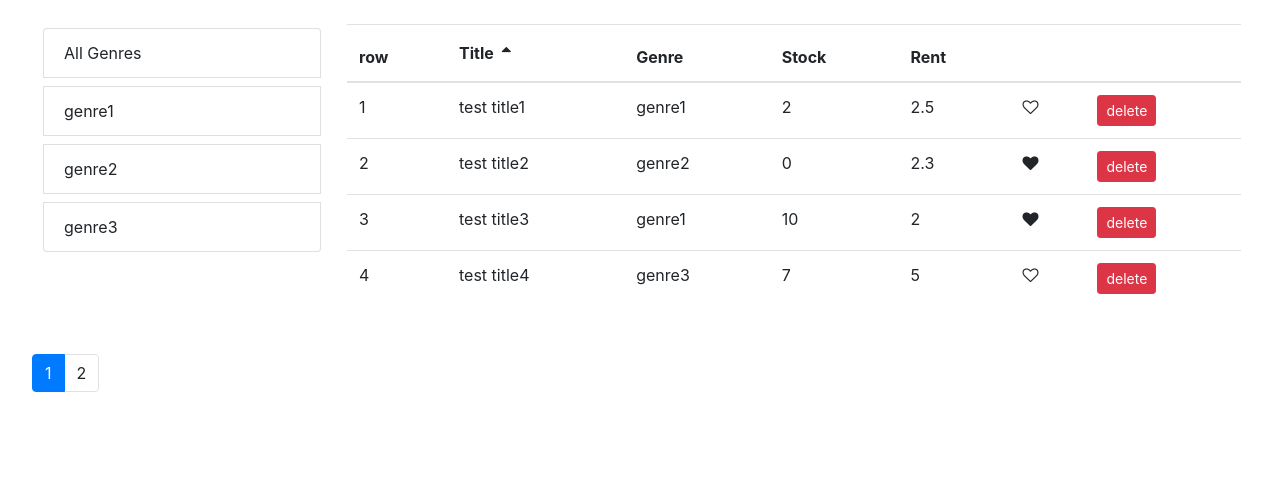
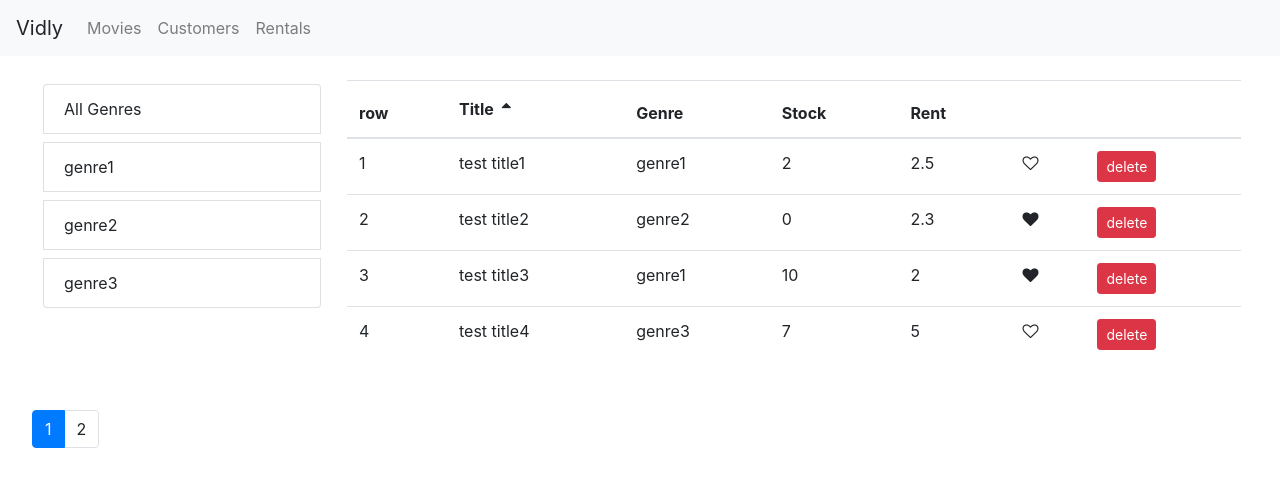
Before and after one commit to smzerehpoush/react-app, a React (Create React App) app: page / in a window 1280 px wide. Shown: the top 486 px of the page. Built offline with nearby package versions, Linux system fonts and the light colour scheme.

Commit message:
adding navbar to vidly and ...

```diff
--- /dev/null
+++ b/src/components/common/navbar.jsx
@@ -0,0 +1,31 @@
+import React, { Component } from "react";
+class NavBar extends Component {
+  render() {
+    const { items, activeItem, onSelect } = this.props;
+    return (
+      <nav className="navbar navbar-expand-lg navbar-light bg-light">
+        <a className="navbar-brand clickable">Vidly</a>
+        <div className="collapse navbar-collapse">
+          <ul className="navbar-nav mr-auto">
+            {items.map(item => (
+              <li
+                className={
+                  "nav-item " + (item._id === activeItem ? "active" : "")
+                }
+              >
+                <a
+                  className="nav-link clickable"
+                  onClick={() => onSelect(item._id)}
+                >
+                  {item.name}
+                </a>
+              </li>
+            ))}
+          </ul>
+        </div>
+      </nav>
+    );
+  }
+}
+
+export default NavBar;
--- a/src/components/common/pagination.jsx
+++ b/src/components/common/pagination.jsx
@@ -1,6 +1,4 @@
 import React, { Component } from "react";
-// import "font-awesome/css/font-awesome.min.css";
-// import PropTypes from "prop-types";
 class Pagination extends Component {
   render() {
     const { pages, currentPage } = this.props;
--- a/src/components/common/tableHeader.jsx
+++ b/src/components/common/tableHeader.jsx
@@ -1,9 +1,7 @@
 import React, { Component } from "react";
 class TableHeader extends Component {
   raiseSort = path => {
-    console.log(this.props);
     const { sortColumn, onSort } = this.props;
-    console.log("before", sortColumn.order);
     if (sortColumn.path === path) {
       console.log(path);
       sortColumn.order = sortColumn.order === "asc" ? "desc" : "asc";
--- /dev/null
+++ b/src/components/vidly.jsx
@@ -0,0 +1,29 @@
+import React, { Component } from "react";
+import Movies from "./movies";
+import NavBar from "./common/navbar";
+class Vidly extends Component {
+  state = {};
+  handleSelect = activeItem => {
+    this.setState({ activeItem });
+  };
+  render() {
+    const items = [
+      { _id: 1, name: "Movies" },
+      { _id: 2, name: "Customers" },
+      { _id: 3, name: "Rentals" }
+    ];
+    const { activeItem } = this.state;
+    return (
+      <React.Fragment>
+        <NavBar
+          items={items}
+          onSelect={this.handleSelect}
+          activeItem={activeItem}
+        />
+        <Movies />
+      </React.Fragment>
+    );
+  }
+}
+
+export default Vidly;
--- a/src/index.js
+++ b/src/index.js
@@ -2,7 +2,7 @@ import React from "react";
 import ReactDOM from "react-dom";
 import "bootstrap/dist/css/bootstrap.css";
 import "font-awesome/css/font-awesome.min.css";
-import './index.css'
+import "./index.css";
 // import App from "./App";
-import Movies from "./components/movies";
-ReactDOM.render( < Movies / > , document.getElementById("root"));
+import Vidly from "./components/vidly";
+ReactDOM.render(<Vidly />, document.getElementById("root"));
```
Also changed, not shown: src/components/navbar.jsx (deleted, +0 -18 lines), 1 other file (tests, documents, lock files or other folders).
